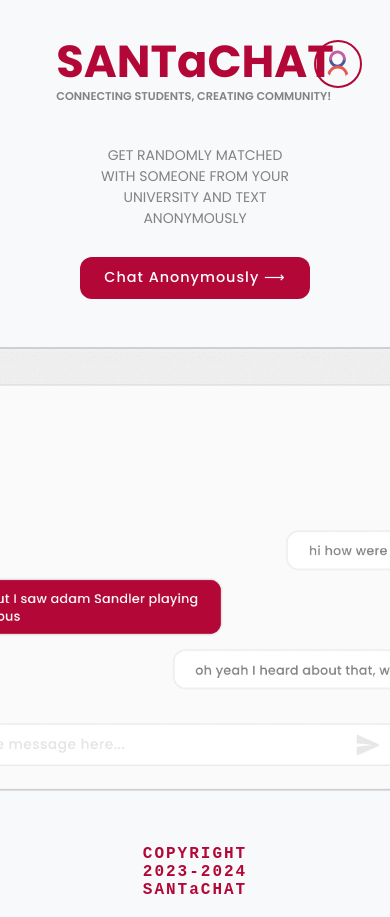
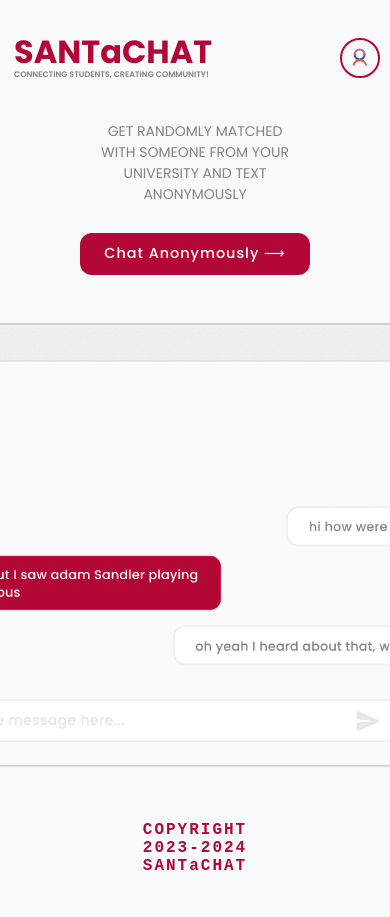
Before and after one commit to akash-singh8/santachat, a React (Vite) app in the folder client/: page / in a window 390 px wide. Shown: the top 917 px of the page. After the commit the page ends 893 px from the top, so only its background shows below. Built offline with nearby package versions, Linux system fonts and the light colour scheme; no server answers; sample sign-in values are in the browser's storage.

Commit message:
header: improved responsiveness

```diff
--- a/client/src/assets/styles/header.module.css
+++ b/client/src/assets/styles/header.module.css
@@ -23,3 +23,38 @@
   top: 12px;
   right: 28px;
 }
+
+@media only screen and (max-width: 780px) {
+  .header h1 {
+    font-size: 40px;
+  }
+
+  .header p {
+    font-size: 10px;
+  }
+
+  .profile {
+    width: 42px;
+  }
+}
+
+@media only screen and (max-width: 600px) {
+  .header {
+    align-items: flex-start;
+    padding: 0 14px;
+  }
+
+  .header h1 {
+    font-size: 32px;
+  }
+
+  .header p {
+    font-size: 8px;
+  }
+
+  .profile {
+    top: 10px;
+    right: 10px;
+    width: 40px;
+  }
+}
```
